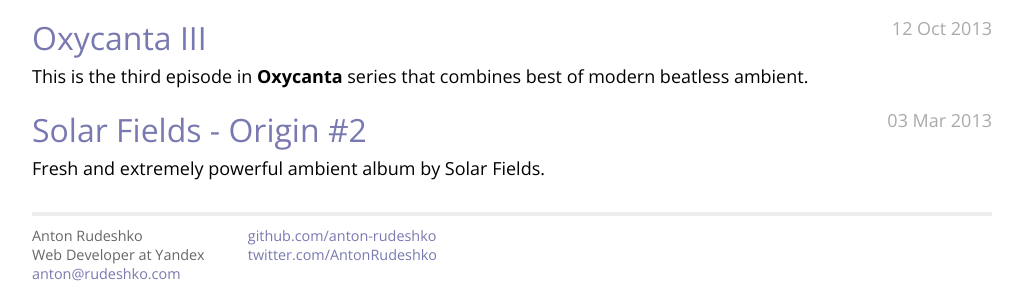
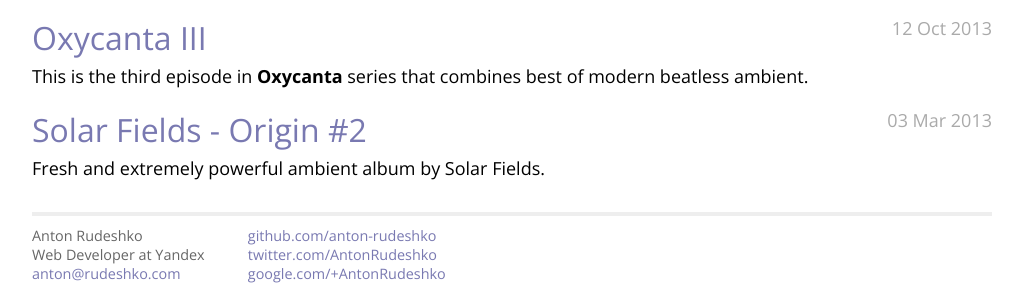
Before and after one commit to anton-rudeshko/anton-rudeshko.github.io, a Jekyll site: the page built from index.html, in a window 1280 px wide, cut to the strip 833-1131 px from the top of the page. Shown: the whole strip, without its empty margins (128-1151 px from the left). Built offline with Jekyll 4.4.1, drawn with Linux system fonts in a browser that asks for light colours; Markdown is read by kramdown in place of the engine named in the settings.

Commit message:
Added link to Google+ profile

```diff
--- a/_layouts/default.html
+++ b/_layouts/default.html
@@ -49,6 +49,7 @@
       <p>
         <a href="https://github.com/{{ site.contacts.github }}">github.com/{{ site.contacts.github }}</a><br/>
         <a href="https://twitter.com/{{ site.contacts.twitter }}">twitter.com/{{ site.contacts.twitter }}</a><br/>
+        <a href="https://plus.google.com/110464613188735815859/about">google.com/+AntonRudeshko</a><br/>
       </p>
     </div>
   </div>
```
